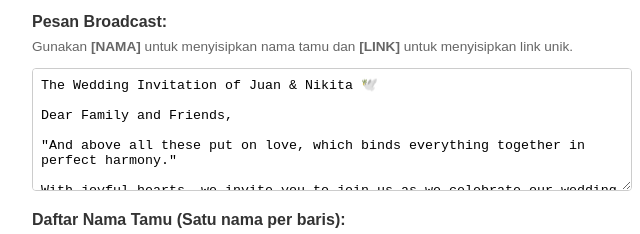
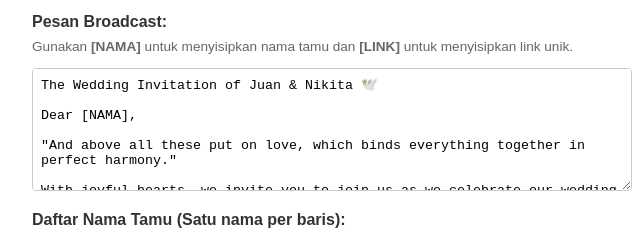
Before and after one commit to OktavianusKimmy/AutoBroadcast, a plain HTML site: page index.html in a window 1280 px wide. Shown: the part 142-376 px from the top of the page, 308-948 px from the left. Drawn offline with Linux system fonts and the light colour scheme.

Commit message:
changing dear family and freinds

```diff
--- a/index.html
+++ b/index.html
@@ -81,7 +81,7 @@
     <p style="font-size: 0.85rem; color: #666; margin-top: 0;">Gunakan <b>[NAMA]</b> untuk menyisipkan nama tamu dan <b>[LINK]</b> untuk menyisipkan link unik.</p>
     <textarea id="templateMsg" rows="7">The Wedding Invitation of Juan & Nikita 🕊️
 
-Dear Family and Friends,
+Dear [NAMA],
 
 "And above all these put on love, which binds everything together in perfect harmony."
 
```
